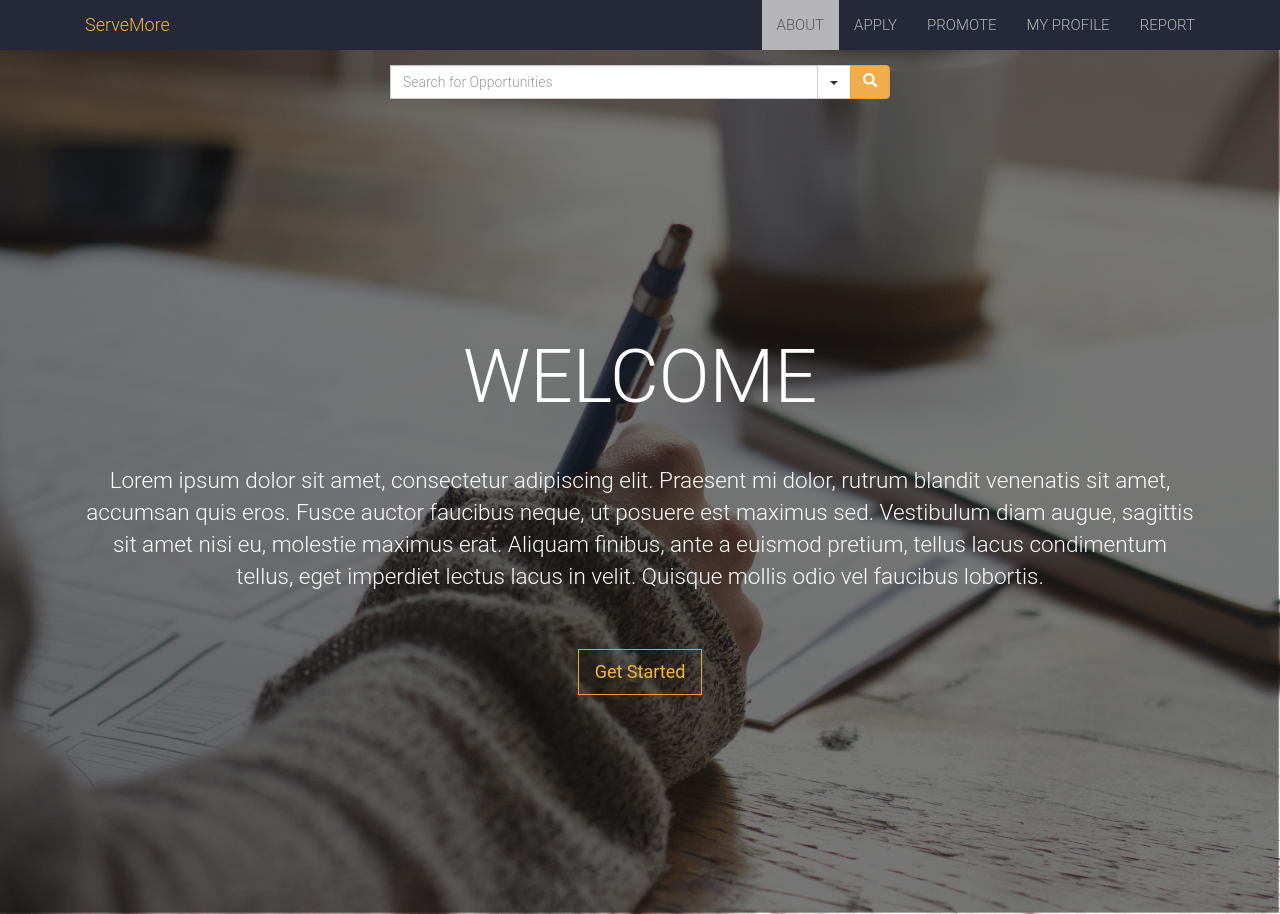
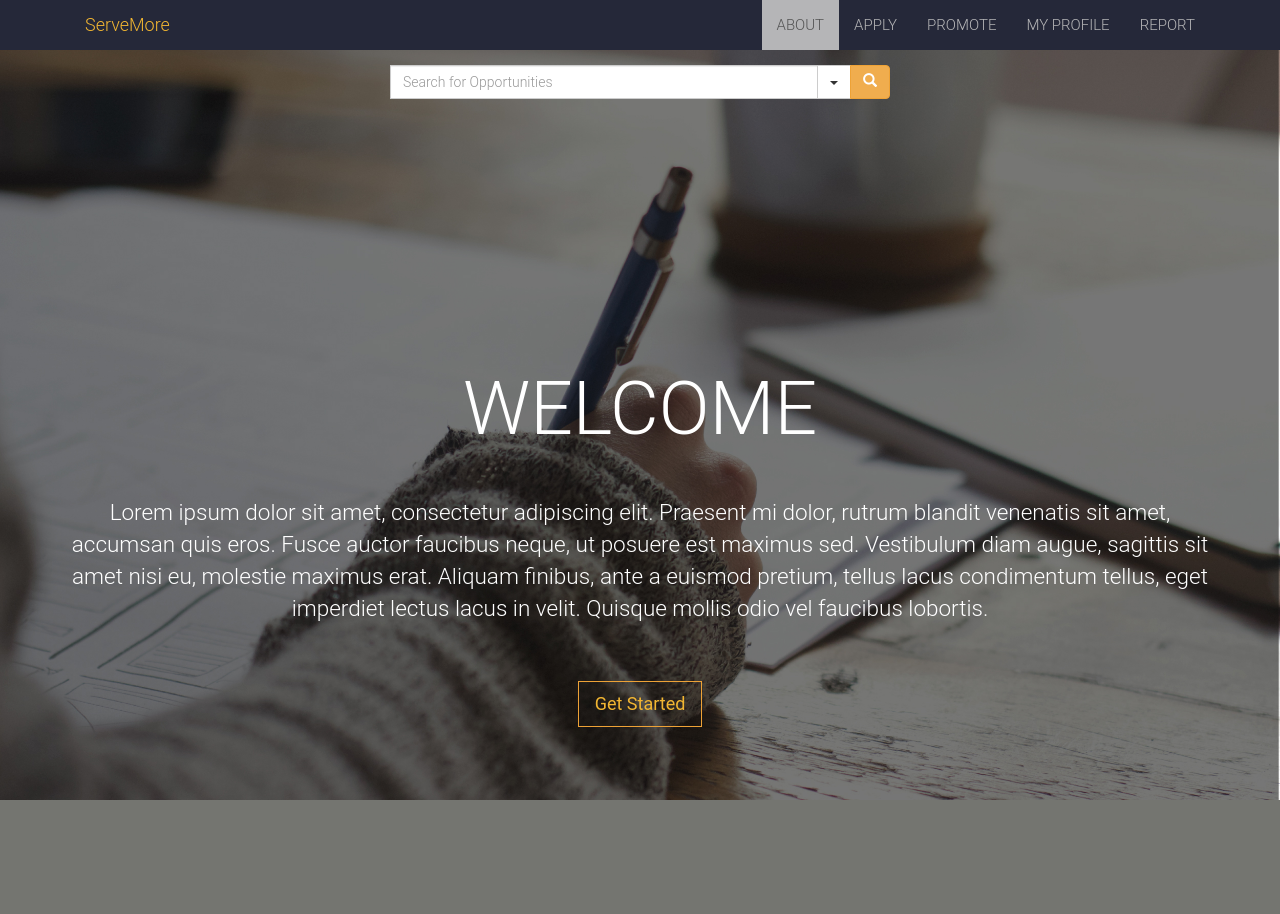
Before and after one commit to NoahWessel/serveMore, a PHP site: page / in a window 1280 px wide. After the commit the page ends 800 px from the top, so only its background shows below. Run offline with PHP 8.4, Linux system fonts and the light colour scheme; some libraries are stand-ins or nearby versions.

Commit message:
Fixed Home page spacing

```diff
--- a/css/styles.css
+++ b/css/styles.css
@@ -13,6 +13,10 @@ body {
 
 hr {
 	border-width:4px;
+}
+
+#homeContent {
+	margin-top: 20%;
 }
 
 body.home {
--- a/index.html
+++ b/index.html
@@ -92,16 +92,19 @@
 	</div>
 
 	<!--CONTENT-->
-    <div class="container pageBody text-center vcenter">
 
 		<!-- Text & Button -->
-		<div class="container">
+		<div class="container text-center" id="homeContent">
+			<div class="row">
+				<div class="col-md-12">
 					<p id="homeHeader">WELCOME</p>
 					<p id="homeText">
 				        Lorem ipsum dolor sit amet, consectetur adipiscing elit. Praesent mi dolor, rutrum blandit venenatis sit amet, accumsan quis eros. Fusce auctor faucibus neque, ut posuere est maximus sed. Vestibulum diam augue, sagittis sit amet nisi eu, molestie maximus erat. Aliquam finibus, ante a euismod pretium, tellus lacus condimentum tellus, eget imperdiet lectus lacus in velit. Quisque mollis odio vel faucibus lobortis.
 				    </p>
 					<!-- Get Started Button -->
 		        	<p class="text-center"><a href="#" class="btn btn-warning btn-outline btn-lg" role="button" data-toggle="modal" data-target="#login-modal">Get Started</a></p>
+				</div>
+			</div>
 		 </div>
 
 
@@ -193,7 +196,6 @@
 			</div>
 		 </div>
 
-    </div>
 
 
 <!-- jQuery (necessary for Bootstrap's JavaScript plugins) -->
```
Lines whose indentation alone changed are shown as unchanged.
